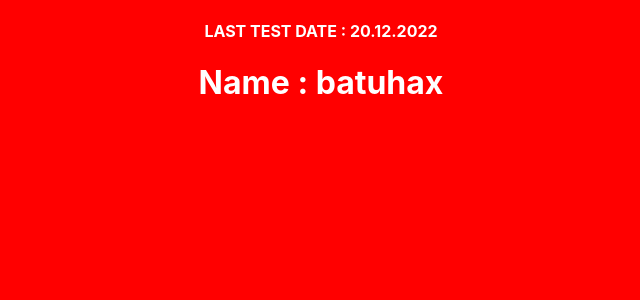
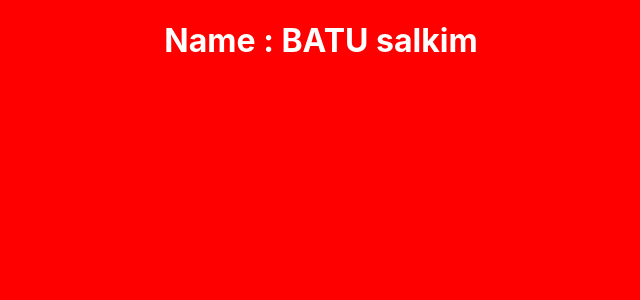
Before and after one commit to batuhansalkim/Im-working-on-react, a React (Create React App) app in the folder reactnew2/learnreact/: page / in a window 1280 px wide. Shown: the top 300 px of the page, without its empty margins (319-959 px from the left). Built offline with nearby package versions, Linux system fonts and the light colour scheme.

Commit message:
last update react project

```diff
--- a/reactnew2/learnreact/src/App.js
+++ b/reactnew2/learnreact/src/App.js
@@ -5,8 +5,9 @@ import Profile from './components/Profile';
 function App() {
   return (
     <div className="App">
-      <h4>LAST TEST DATE : 20.12.2022</h4>
-      <Profile name="batuhax"/>
+      <Profile name="BATU" lastname="salkim"/>
+
+
     </div>
   );
 }
--- a/reactnew2/learnreact/src/components/Message.js
+++ b/reactnew2/learnreact/src/components/Message.js
@@ -2,7 +2,7 @@ import { Component } from "react";
 
 class Message extends Component{
     render(){
-        return <h1>This is a class component</h1>;
+        return <h1>Message : {this.props.messagecode}</h1>;
     }
 }
 
--- a/reactnew2/learnreact/src/components/Profile.js
+++ b/reactnew2/learnreact/src/components/Profile.js
@@ -1,6 +1,6 @@
 function Profile(props){
     console.log(props);
-    return <h1>Name : {props.name}</h1>
+    return <h1>Name : {props.name} {props.lastname}</h1>
 
 }
 
```
